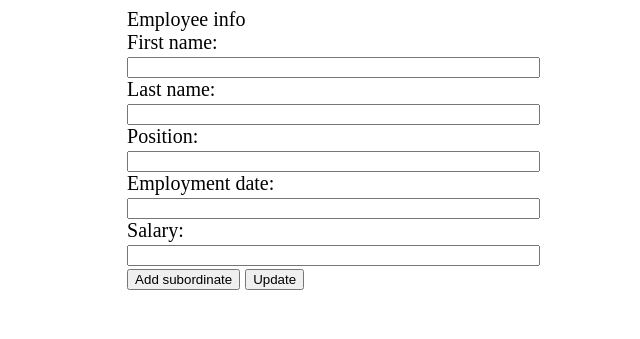
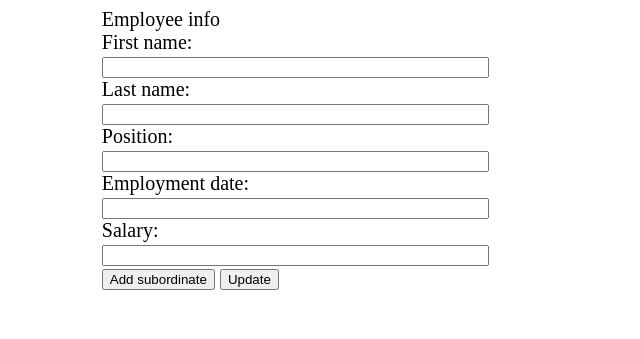
Before and after one commit to igelfiend/starlab-test, a Python web app: template app/templates/index.html in a window 1280 px wide. Shown: the top 339 px of the page, without its empty margins (298-938 px from the left). Run offline with Jinja, Linux system fonts and the light colour scheme; the template is opened without the code that fills it, so the values that code supplies are empty.

Commit message:
fix template

```diff
--- a/app/templates/index.html
+++ b/app/templates/index.html
@@ -18,9 +18,9 @@
                 align-items: center;
             }
             .spacer { width: 1%; }
-            #tree_div {width: 32%; }
-            #form_div {width: 32%; }
-            #new_sub_div {width: 32%; }
+            #tree_div {width: 30%; }
+            #form_div {width: 30%; }
+            #new_sub_div {width: 30%; }
             .selected {background-color: aquamarine; }
             .subnodes {padding-left: 10px; }
             .hidden_block {visibility: hidden; }
@@ -52,7 +52,7 @@
                 </form>
                 <div class="info_block" id="empl_info_block"></div>
             </div>
-            <div class="container_blockspacer"></div>
+            <div class="container_block spacer"></div>
             <div id="new_sub_div" class="container_block hidden_block">
                 <span id="form_title">New subordinate:</span>
                 <form id="new_subordinate">
```
